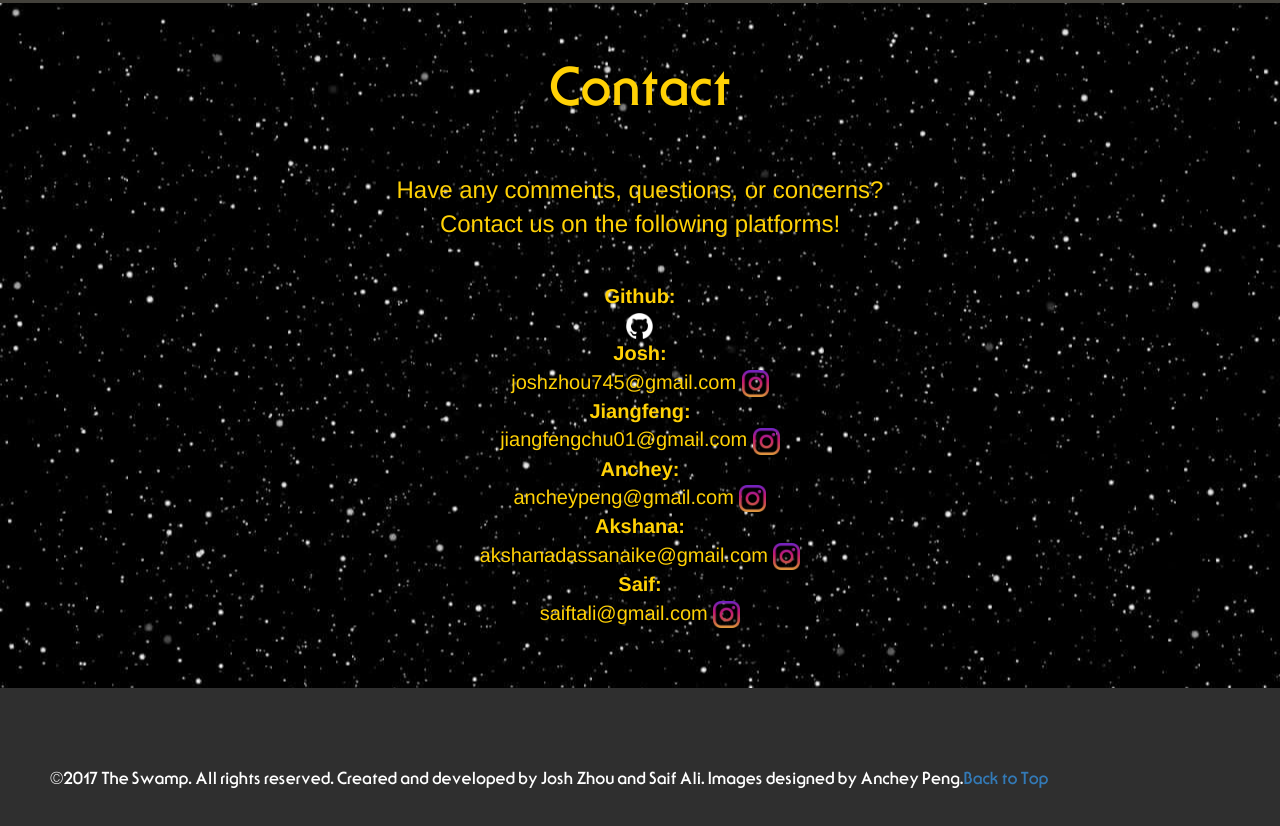
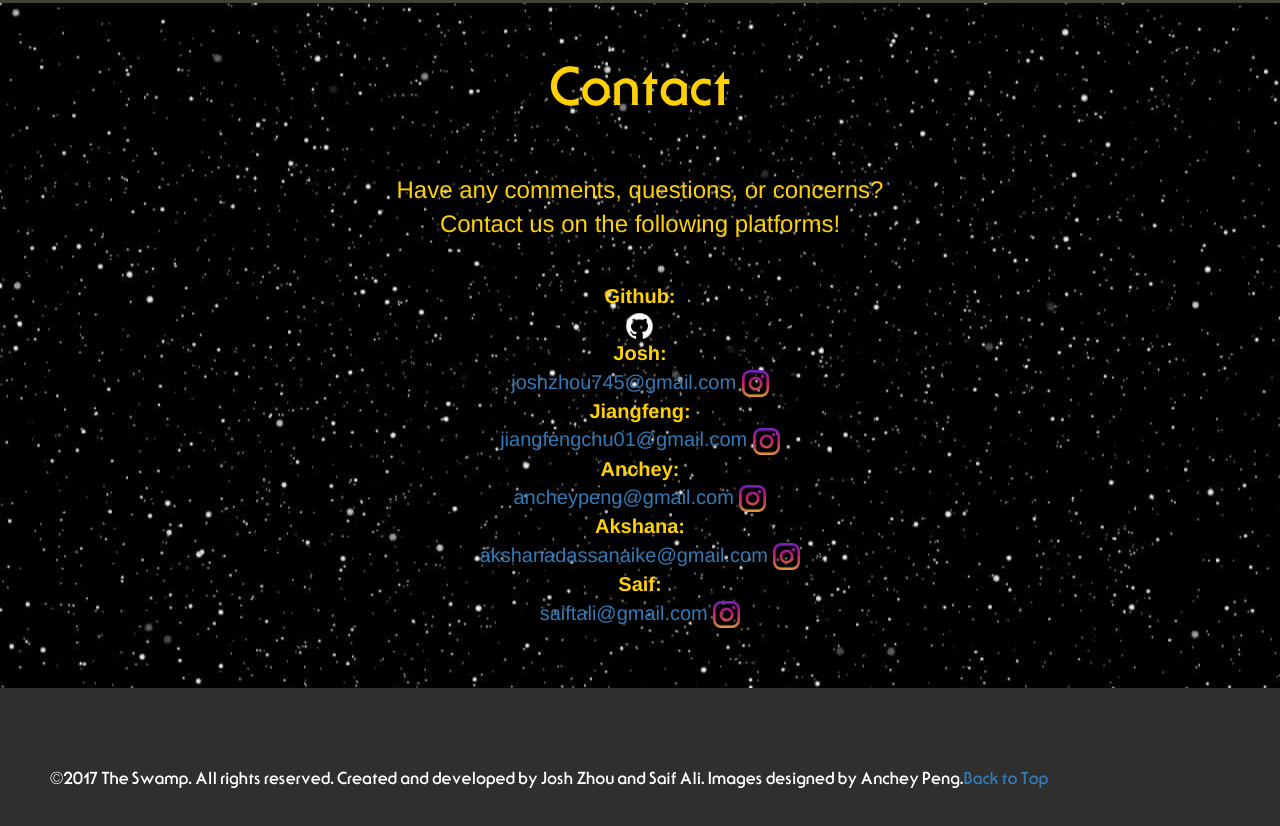
Before and after one commit to starwarsforcesimulator/app, a plain HTML site: page index.html in a window 1280 px wide. Shown: the part 2496-3322 px from the top of the page. Drawn offline with nearby package versions, Linux system fonts and the light colour scheme.

Commit message:
Update index.html

```diff
--- a/index.html
+++ b/index.html
@@ -403,11 +403,11 @@ Contact us on the following platforms!
 
 <p style="padding-top:30px; font-size:20px;padding-bottom:50px">
 <b>Github: </b><br /><a href="https://github.com/starwarsforcesimulator" target="_blank"><img src="newgit.png" style="width:27px;"></a><br />
-<b>Josh:</b><br /> joshzhou745@gmail.com	    <a href="https://www.instagram.com/joshjzhou" target="_blank"><img src="instagram.png" style="width:27px;"></a><br />
-<b>Jiangfeng:</b><br /> jiangfengchu01@gmail.com <a href="https://www.instagram.com/jiangfengchu" target="_blank"><img src="instagram.png" style="width:27px;"></a><br />
-<b>Anchey:</b><br /> ancheypeng@gmail.com <a href="https://www.instagram.com/ancheypeng" target="_blank"><img src="instagram.png" style="width:27px;"></a><br />
-<b>Akshana:</b><br /> akshanadassanaike@gmail.com <a href="https://www.instagram.com/akshanadassanaike" target="_blank"><img src="instagram.png" style="width:27px;"></a><br />
-<b>Saif:</b><br /> saiftali@gmail.com <a href="https://www.instagram.com/saif.ali1112" target="_blank"><img src="instagram.png" style="width:27px;"></a><br />
+<b>Josh:</b><br /><a href="mailto:joshzhou745@gmail.com" target="_blank"> joshzhou745@gmail.com	 </a>   <a href="https://www.instagram.com/joshjzhou" target="_blank"><img src="instagram.png" style="width:27px;"></a><br />
+<b>Jiangfeng:</b><br /><a href="mailto:jiangfengchu01@gmail.com" target="_blank"> jiangfengchu01@gmail.com </a><a href="https://www.instagram.com/jiangfengchu" target="_blank"><img src="instagram.png" style="width:27px;"></a><br />
+<b>Anchey:</b><br /><a href="mailto:ancheypeng@gmail.com" target="_blank"> ancheypeng@gmail.com</a> <a href="https://www.instagram.com/ancheypeng" target="_blank"><img src="instagram.png" style="width:27px;"></a><br />
+<b>Akshana:</b><br /> <a href="mailto:akshanadassanaike@gmail.com" target="_blank">akshanadassanaike@gmail.com</a> <a href="https://www.instagram.com/akshanadassanaike" target="_blank"><img src="instagram.png" style="width:27px;"></a><br />
+<b>Saif:</b><br /><a href="mailto:saiftali@gmail.com" target="_blank"> saiftali@gmail.com</a> <a href="https://www.instagram.com/saif.ali1112" target="_blank"><img src="instagram.png" style="width:27px;"></a><br />
 
 
 
```
